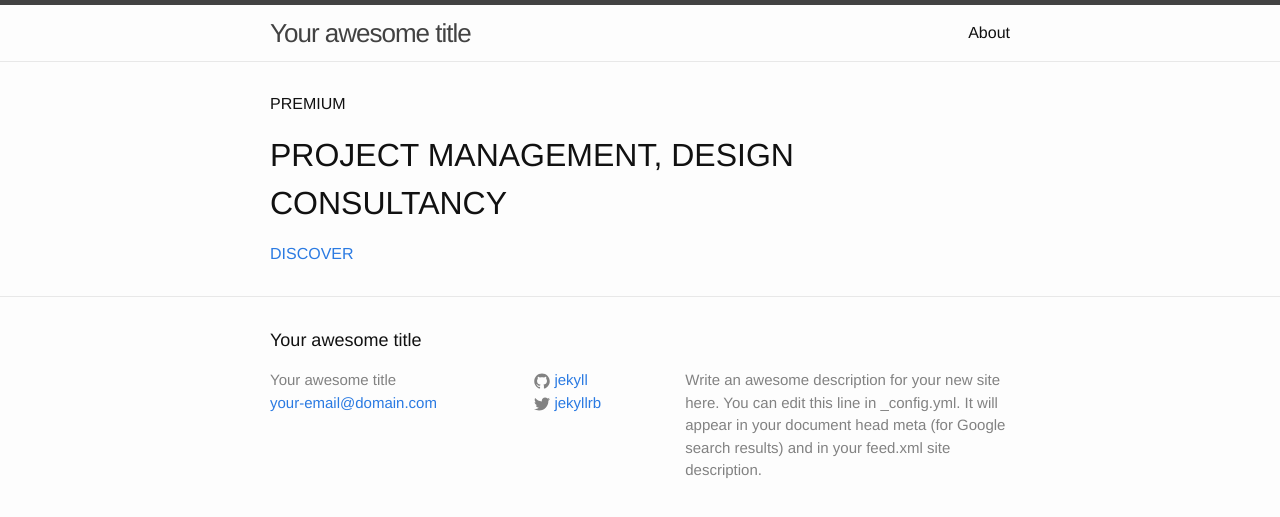
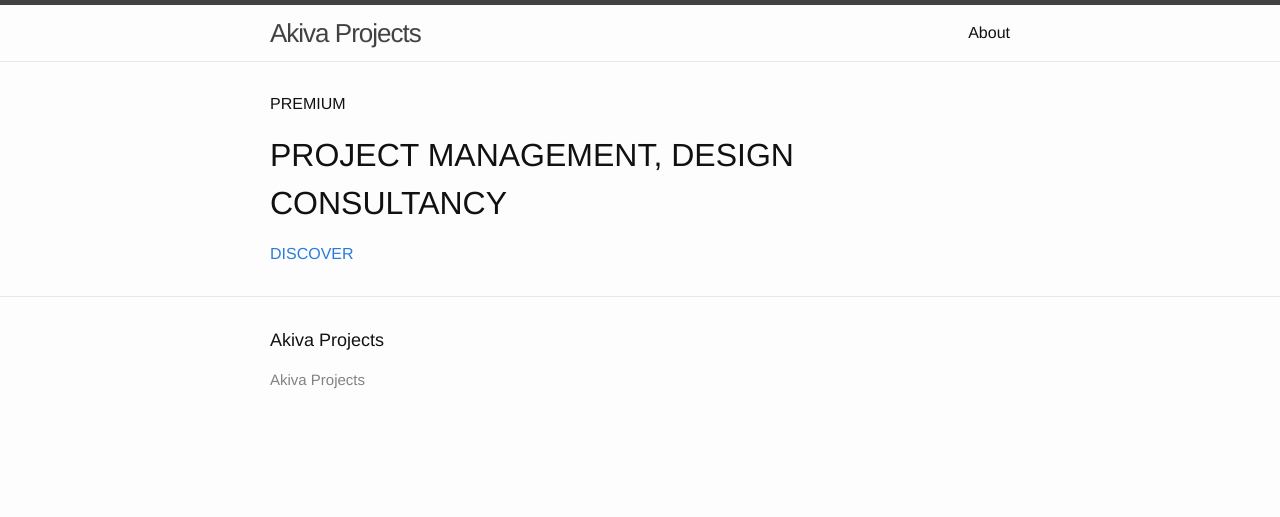
Before and after one commit to fizzahzahoor/SiteleafIntegration, a Jekyll site: the page built from index.html, in a window 1280 px wide. Shown: the top 517 px of the page. Built offline with Jekyll 4.4.1, drawn with Linux system fonts in a browser that asks for light colours.

Commit message:
Updated Config

```diff
--- a/_config.yml
+++ b/_config.yml
@@ -1,5 +1,5 @@
 ---
-title: Your awesome title
+title: Akiva Projects
 timezone: UTC
 collections:
   projects:
@@ -33,12 +33,10 @@
     list:
     testimonial-description:
     landing-page types:
-email: your-email@domain.com
-description: Write an awesome description for your new site here. You can edit this
-  line in _config.yml. It will appear in your document head meta (for Google search
-  results) and in your feed.xml site description.
+email:
+description:
 baseurl:
-url: http://yourdomain.com
-twitter_username: jekyllrb
-github_username: jekyll
+url:
+twitter_username:
+github_username:
 markdown: kramdown
```
